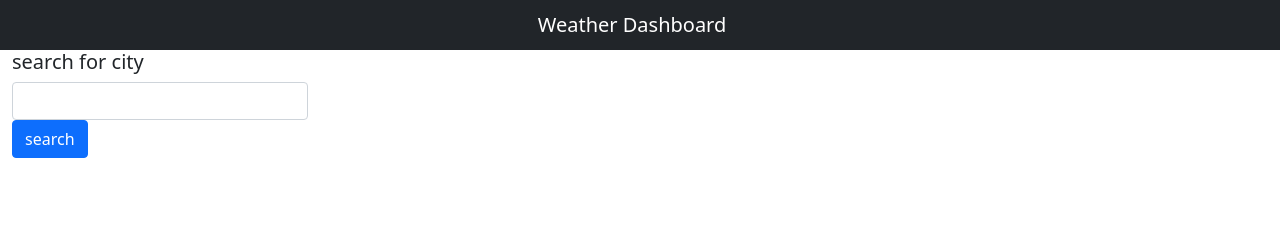
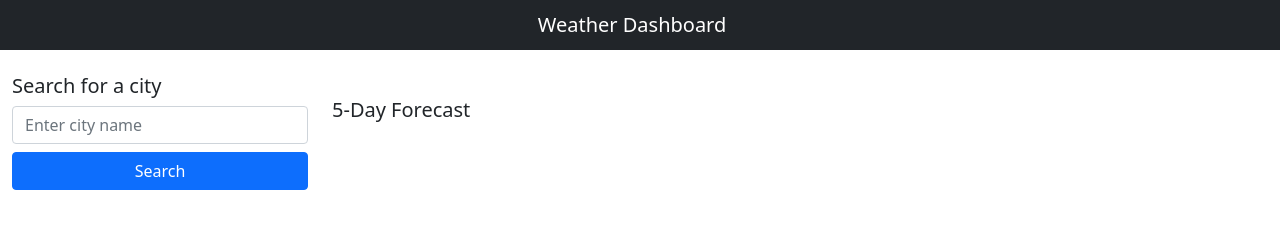
Before and after one commit to m3t4ldood/ACGweatherDash, a plain HTML site: page index.html in a window 1280 px wide. Drawn offline with nearby package versions, Linux system fonts and the light colour scheme.

Commit message:
Update index.html

```diff
--- a/index.html
+++ b/index.html
@@ -2,12 +2,12 @@
 <html lang="en">
 
 <head>
-    <!-- // first make sure that the app can be read on all devices// -->
+    <!-- Make the app responsive on all devices -->
     <meta charset="UTF-8">
     <meta name="viewport" content="width=device-width, initial-scale=1.0">
     <meta http-equiv="X-UA-Compatible" content="ie=edge">
-    <!-- // link css file here for style// -->
-    <!-- API'S USED -->
+
+    <!-- Bootstrap for styling -->
     <link href="https://cdn.jsdelivr.net/npm/bootstrap@5.0.0-beta1/dist/css/bootstrap.min.css" rel="stylesheet"
         integrity="sha384-giJF6kkoqNQ00vy+HMDP7azOuL0xtbfIcaT9wjKHr8RbDVddVHyTfAAsrekwKmP1" crossorigin="anonymous">
     <link rel="stylesheet" href="style.css" />
@@ -15,26 +15,34 @@
 </head>
 
 <body>
-    <!-- // create nav bar at top // -->
+    <!-- Navigation Bar -->
     <nav class="navbar navbar-dark bg-dark">
         <span class="navbar-brand mb-0 h1 w-100 text-center">Weather Dashboard</span>
     </nav>
-    <!-- // create container to hold all class elements// -->
-    <div class="container">
+
+    <!-- Container to hold the main elements -->
+    <div class="container mt-4">
         <div class="row">
-            <div class="col-md-3"><h5>search for city</h5>
-                <div class="form-inline form-group">
-                    <input class="form-control" id="searchval"/>
-                    <button class="btn btn-primary" id="searchbtn">search</button>
+            <!-- Sidebar for city search -->
+            <div class="col-md-3">
+                <h5>Search for a city</h5>
+                <div class="form-group mb-3">
+                    <input class="form-control mb-2" id="searchval" placeholder="Enter city name" />
+                    <button class="btn btn-primary w-100" id="searchbtn">Search</button>
                 </div>
                 <ul class="list-group" id="old-search"></ul>
             </div>
+
+            <!-- Weather forecast display -->
             <div class="col-md-9">
-                <div id="forecast"></div>
-                <div id="5day"></div>
+                <div id="forecast" class="mb-4"></div>
+                <h5>5-Day Forecast</h5>
+                <div id="5day" class="row"></div>
             </div>
         </div>
     </div>
+
+    <!-- JavaScript for handling the weather API and interactivity -->
     <script src="script.js"></script>
 </body>
 
```
